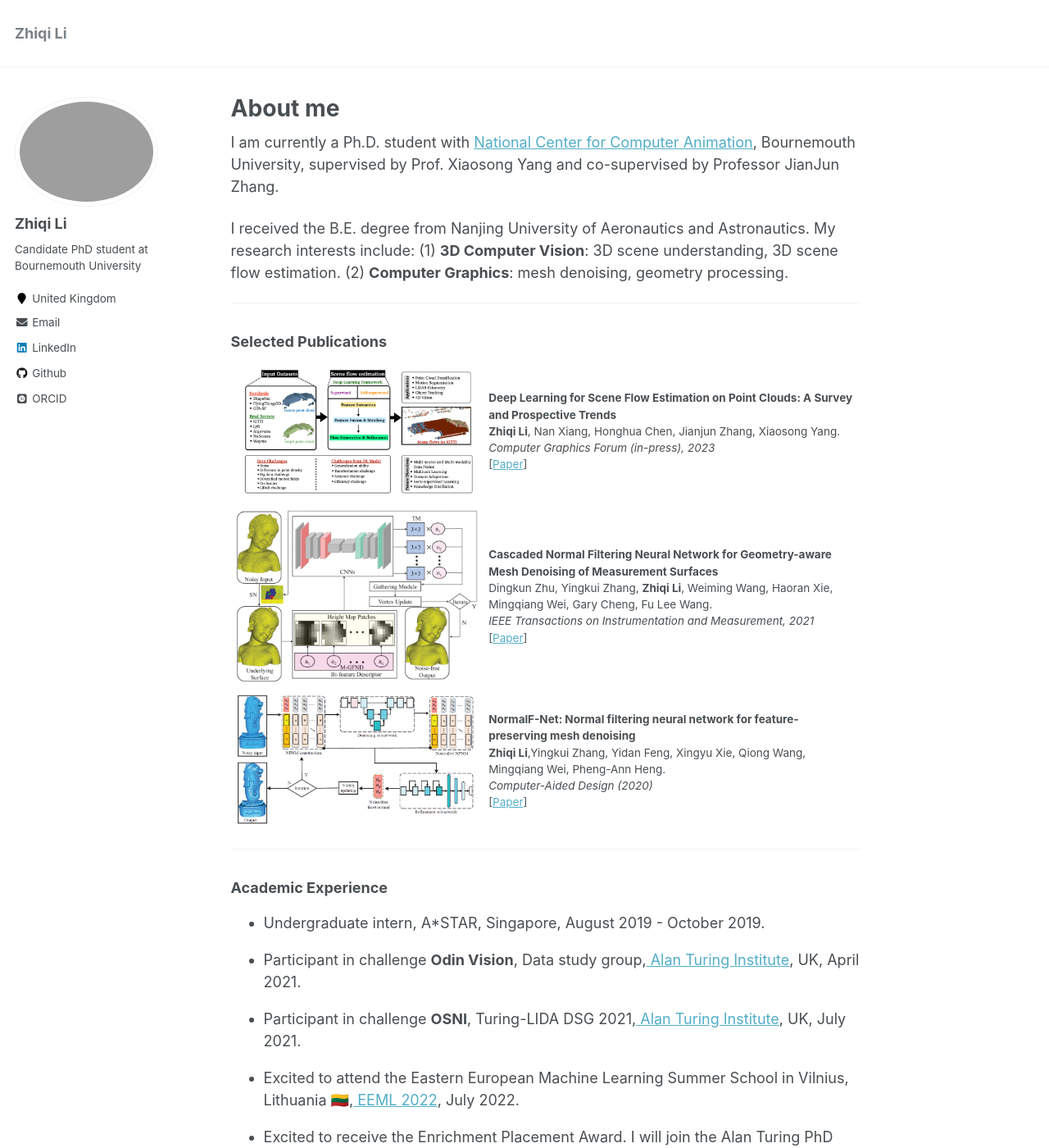
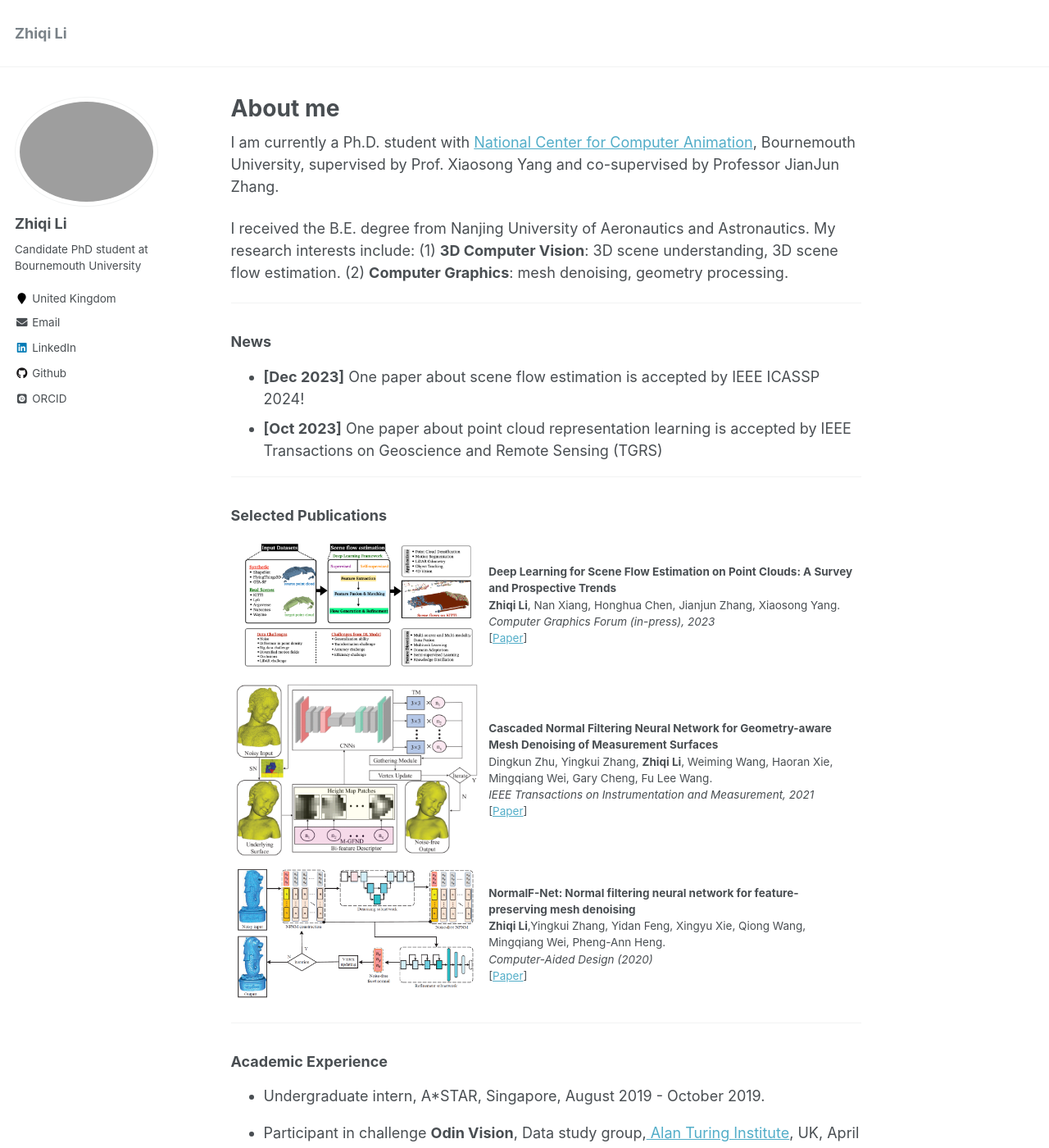
Before and after one commit to lizhiqihhh/lizhiqihhh.github.io, a Jekyll site: the page built from _pages/about.md, in a window 1280 px wide and 1400 px high. Shown: the whole window at 82% size. Built offline with Jekyll 4.4.1, drawn with Linux system fonts in a browser that asks for light colours; some web fonts are replaced.

Commit message:
Update about.md

```diff
--- a/_pages/about.md
+++ b/_pages/about.md
@@ -19,7 +19,17 @@ table, th, td {
   border-collapse: collapse;
 }
 </style>
+_______________________________________________________________________________________________________
+<h3>
+  <a name="news"></a> News
+</h3>
+<div class="mini">
+  <ul>
+  <li> <strong>[Dec 2023]</strong> One paper about scene flow estimation is accepted by IEEE ICASSP 2024!</li>
 
+  <li> <strong>[Oct 2023]</strong> One paper about point cloud representation learning is accepted by IEEE Transactions on Geoscience and Remote Sensing (TGRS)</li>
+  </ul>
+</div>
 _______________________________________________________________________________________________________
 <h3>
   <a name="Publications"></a> Selected Publications
```
Also changed, not shown: other parts of _pages/about.md (+1 -1 lines).
